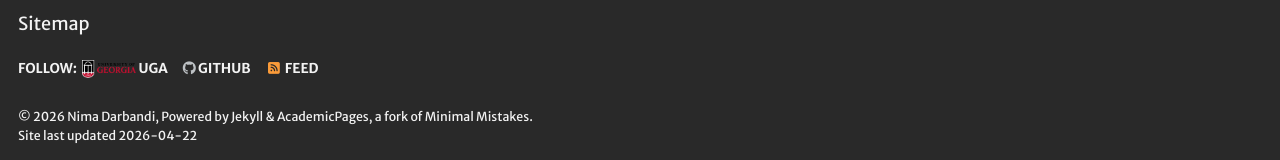
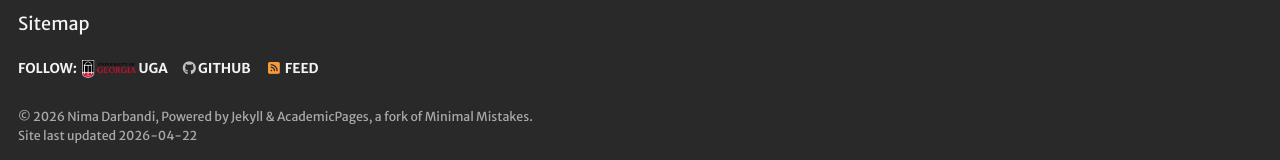
Before and after one commit to nimadarbandi/nimadarbandi.github.io, a Jekyll site: the page built from _pages/about.md, in a window 1280 px wide and 1400 px high, scrolled down 545 px. Shown: the part 1237-1397 px from the top of the window. Built offline with Jekyll 4.4.1, drawn with Linux system fonts in a browser that asks for light colours; some web fonts are replaced; a script bundle is joined from its source files by our own code; library files that are not in the unit come from our copies.

Commit message:
footer font

```diff
--- a/_includes/head/custom.html
+++ b/_includes/head/custom.html
@@ -128,6 +128,20 @@
     text-decoration: none;
   }
 
+  .page__footer .footer-uga-links a {
+    color: #FFFFFF99;
+    font-family: "Merriweather", Georgia, "Times New Roman", serif;
+  }
+
+  .page__footer .footer-uga-links a:hover {
+    color: #BA0C2F;
+  }
+
+  .page__footer-copyright,
+  .page__footer-copyright a {
+    color: #FFFFFF99;
+  }
+
   html:not([data-theme="dark"]) .masthead__menu-item.selected a {
     border-bottom-color: #111111;
   }
```
